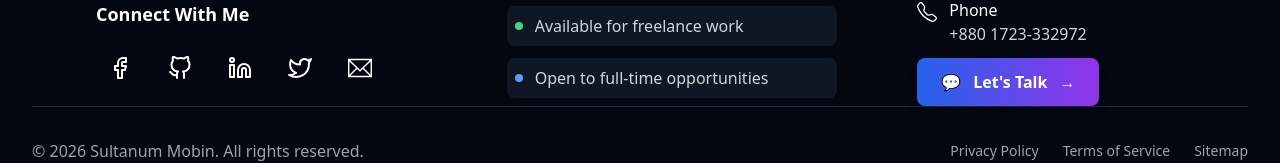
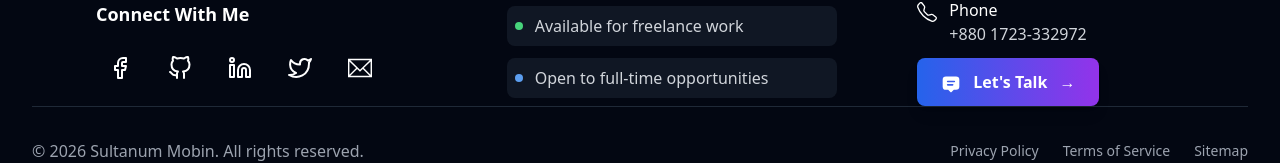
Before and after one commit to smsultan76/portfolio, a Next.js app: page / in a window 1280 px wide. Shown: the part 3259-3422 px from the top of the page. Built offline with nearby package versions, Linux system fonts and the light colour scheme.

Commit message:
all icons optimized

```diff
--- a/app/components/Footer.tsx
+++ b/app/components/Footer.tsx
@@ -7,10 +7,11 @@ import { USER_CONFIG } from '../config/user-config';
 import { FaMapLocationDot } from 'react-icons/fa6';
 import { TfiEmail } from 'react-icons/tfi';
 import { BsTelephone } from 'react-icons/bs';
+import { TbMessage2Filled } from 'react-icons/tb';
 
 const quickLinks = [
   { name: 'Home', href: '/' },
-  { name: 'Message', href: USER_CONFIG.messagePageUrl},
+  { name: 'Message', href: USER_CONFIG.messagePageUrl },
   // { name: 'About', href: '#about' },
   { name: 'Skills', href: '/#skills' },
   { name: 'Projects', href: '/#projects' },
@@ -27,13 +28,13 @@ const contactInfo = [
     icon: <TfiEmail />,
     title: 'Email',
     content: USER_CONFIG.email,
-    link: 'mailto:'+USER_CONFIG.email
+    link: 'mailto:' + USER_CONFIG.email
   },
   {
     icon: <BsTelephone />,
     title: 'Phone',
     content: USER_CONFIG.phone,
-    link: 'tel:'+USER_CONFIG.phone
+    link: 'tel:' + USER_CONFIG.phone
   },
 ];
 
@@ -205,7 +206,9 @@ export default function Footer() {
                 whileHover={{ scale: 1.05, y: -2 }}
                 whileTap={{ scale: 0.95 }}
               >
-                <span>💬</span>
+                <span className="text-xl mt-1 group-hover:scale-110 transition-transform duration-300">
+                  <TbMessage2Filled />
+                </span>
                 <span>Let's Talk</span>
                 <span>→</span>
               </motion.a>
```
